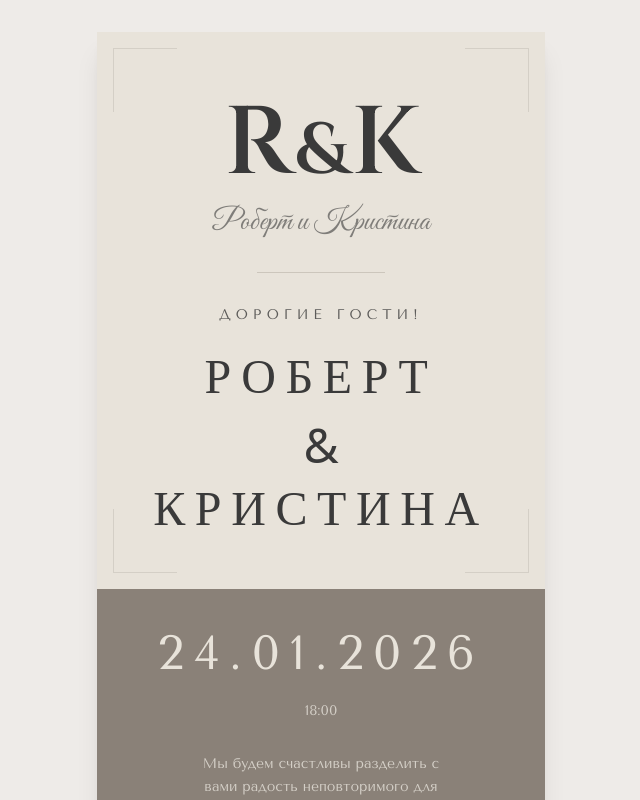
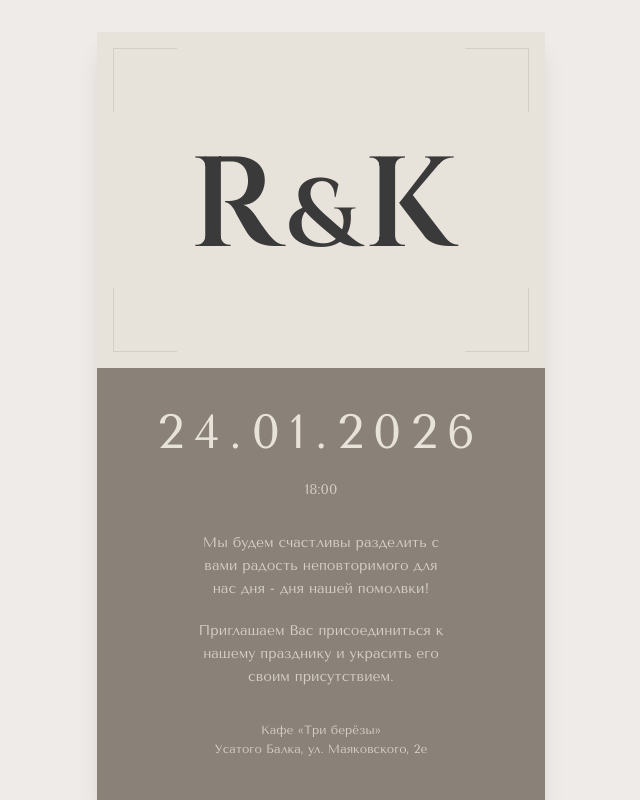
Before and after one commit to pr-poehali-dev/wedding-invitation-cards, a React (Vite) app: page / in a window 1280 px wide. Shown: the top 800 px of the page, without its empty margins (319-959 px from the left). Built offline with nearby package versions, Linux system fonts and the light colour scheme.

Commit message:
feat: Инициалы на главной странице

```diff
--- a/src/pages/Index.tsx
+++ b/src/pages/Index.tsx
@@ -47,28 +47,11 @@ const Index = () => {
             <div className="absolute bottom-4 right-4 w-16 h-16 border-b border-r border-[#8a8178] opacity-20"></div>
 
             {/* Монограмма */}
-            <div className="mb-8 relative">
-              <div className="text-8xl font-cinzel text-[#3a3a3a] font-semibold tracking-tight leading-none">
-                R<span className="text-7xl mx-1">&</span>K
-              </div>
-              <div className="font-script text-3xl text-[#3a3a3a] mt-3 opacity-60">
-                Роберт и Кристина
+            <div className="py-12 relative">
+              <div className="text-9xl font-cinzel text-[#3a3a3a] font-semibold tracking-tight leading-none">
+                R<span className="text-8xl mx-2">&</span>K
               </div>
             </div>
-
-            <Separator className="w-32 mx-auto bg-[#8a8178] opacity-30 mb-8" />
-
-            <h2 className="font-tenor text-sm uppercase tracking-[0.35em] text-[#3a3a3a] mb-6 opacity-80">
-              Дорогие гости!
-            </h2>
-
-            <h1 className="font-cinzel text-5xl leading-tight tracking-[0.2em] text-[#3a3a3a] mb-2">
-              РОБЕРТ
-            </h1>
-            <div className="text-[#3a3a3a] text-5xl font-light my-3">&</div>
-            <h1 className="font-cinzel text-5xl leading-tight tracking-[0.2em] text-[#3a3a3a]">
-              КРИСТИНА
-            </h1>
           </div>
 
           {/* Нижняя темная секция */}
```
